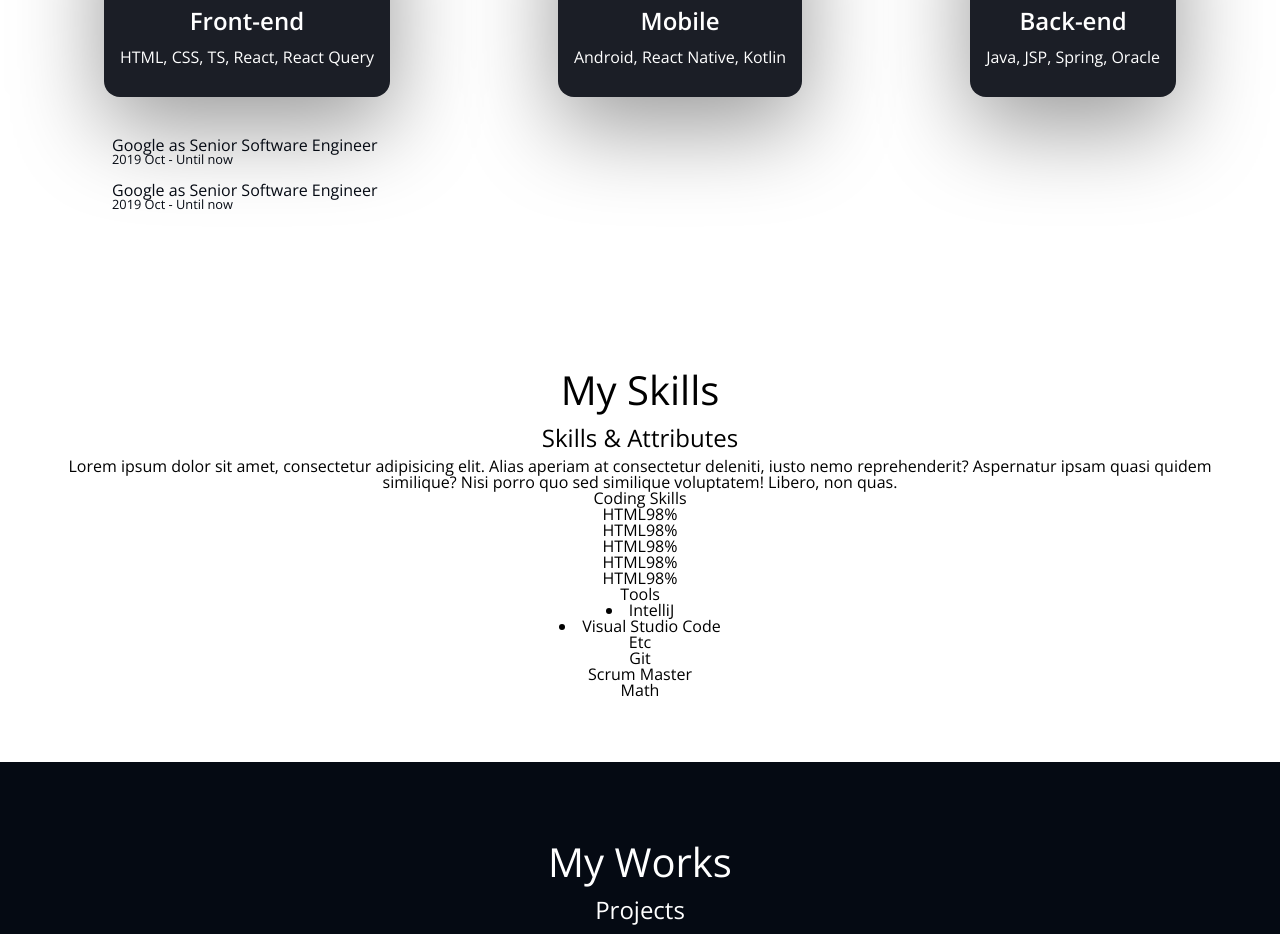
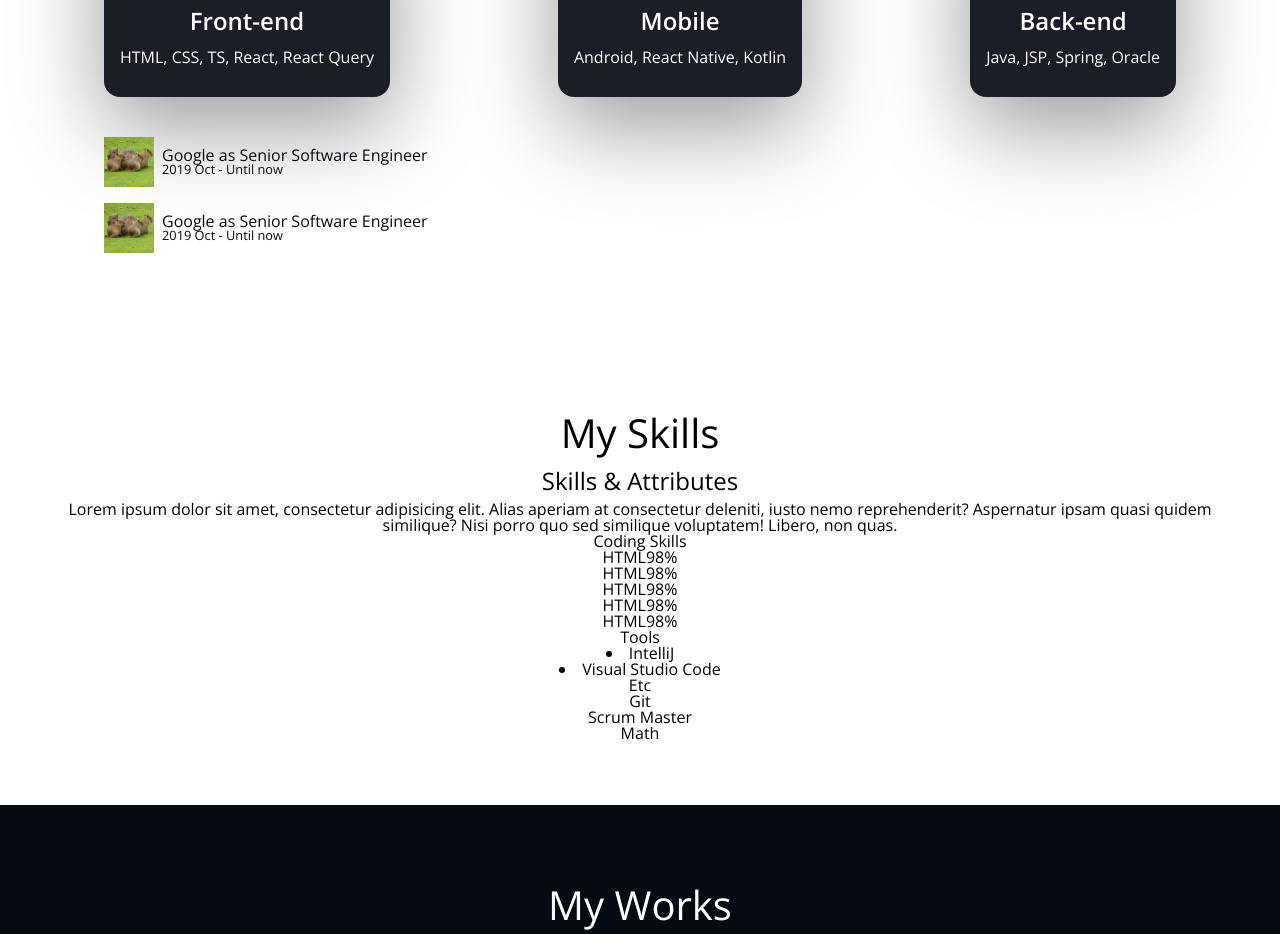
Before and after one commit to WonJun-Yeo/Portfolio, a React (Create React App) app: page / in a window 1280 px wide. Shown: the part 1040-1974 px from the top of the page. Built offline with nearby package versions, Linux system fonts and the light colour scheme.

Commit message:
add company image and styles

```diff
--- a/src/components/main/About.jsx
+++ b/src/components/main/About.jsx
@@ -1,5 +1,6 @@
 import React from 'react';
 import '../../styles/main/about.css';
+import test_image from '../../assets/images/test_image.jpg';
 import {FontAwesomeIcon} from "@fortawesome/react-fontawesome";
 import {faJava, faReact} from "@fortawesome/free-brands-svg-icons";
 
@@ -32,14 +33,14 @@ const About = () => {
         <ul className={'jobs'}>
           {/*학교 단체, 이력*/}
           <li className={'job'}>
-            <img src="" alt=""/>
+            <img src={test_image} alt="" className={'job_image'}/>
             <div>
               <p className={'job_name'}>Google as Senior Software Engineer</p>
               <p className={'job_period'}>2019 Oct - Until now</p>
             </div>
           </li>
           <li className={'job'}>
-            <img src="" alt=""/>
+            <img src={test_image} alt="" className={'job_image'}/>
             <div>
               <p className={'job_name'}>Google as Senior Software Engineer</p>
               <p className={'job_period'}>2019 Oct - Until now</p>
--- a/src/styles/main/about.css
+++ b/src/styles/main/about.css
@@ -42,6 +42,12 @@
   margin-bottom: 1rem;
 }
 
+.job_image {
+  width: 50px;
+  height: 50px;
+  object-fit: cover;
+}
+
 .job_name {
   color: var(--color-primary);
 }
```
